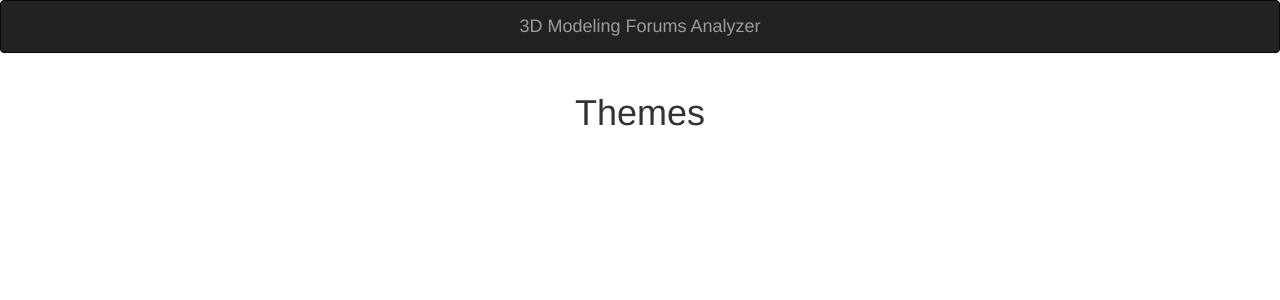
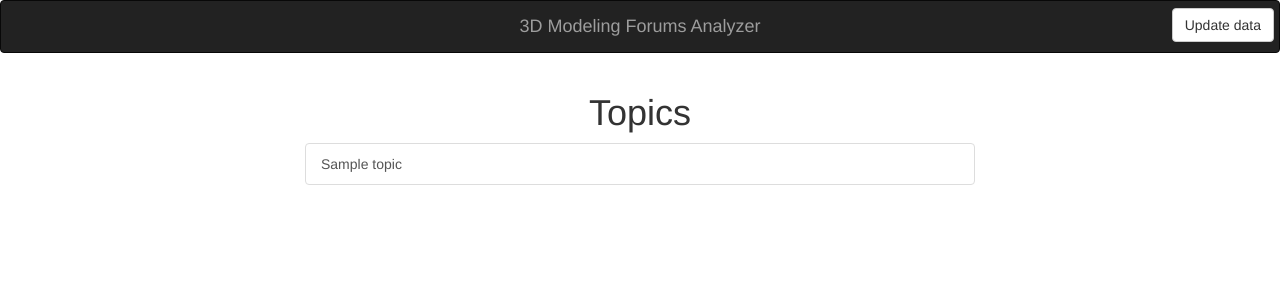
Before and after one commit to yarikzgurovskiy/3DModelingForumsAnalyzer, a Flask app: page / in a window 1280 px wide. Shown: the top 300 px of the page. Run offline with Flask 2, Linux system fonts and the light colour scheme; a database or web service that is not in the repository returns one stand-in record (values such as "Sample title"); data that the repository does not hold is empty; some libraries are stand-ins or nearby versions.

Commit message:
blah blah

```diff
--- a/app.py
+++ b/app.py
@@ -1,5 +1,5 @@
 from flask import Flask, render_template
-from database.mongoDB import Database
+from forum_grabber.forum_grabber.database.mongoDB import Database
 
 db = Database()
 app = Flask(__name__)
@@ -12,9 +12,12 @@
 
 @app.route('/topics/<topic_id>')
 def topic(topic_id):
-    author_mess_amount = db.get_messages_counter_by_topic(topic_id)
-    max_amount = get_max_value(author_mess_amount)
-    return render_template('topic.html', author_mess_amount=author_mess_amount, max_amount=max_amount)
+    author_mess_amount = db.get_messages_counter_by_topic_id(topic_id)
+    topic_url = db.get_topic_by_id(topic_id)['url']
+    key_with_max_value = max(author_mess_amount.keys(), key=(lambda k: author_mess_amount[k]))
+    max_amount = author_mess_amount[key_with_max_value]
+    return render_template('topic.html',
+                           author_mess_amount=author_mess_amount, max_amount=max_amount, topic_url=topic_url)
 
 
 def get_max_value(dictionary: dict):
--- a/forum_grabber/forum_grabber/database/mongoDB.py
+++ b/forum_grabber/forum_grabber/database/mongoDB.py
@@ -33,7 +33,6 @@
     def get_messages_counter_by_topic_id(self, topic_id: str) -> dict:
         topic = self.get_topic_by_id(topic_id)
         messages = list(self.__messages_coll.find({"topic_url": topic["url"]}))
-        print(messages)
         author_mess_amount = dict.fromkeys([message["author"] for message in messages], 0)
         for message in messages:
             author_mess_amount[message["author"]] += 1
--- a/forum_grabber/forum_grabber/spiders/message_spider.py
+++ b/forum_grabber/forum_grabber/spiders/message_spider.py
@@ -11,9 +11,6 @@
         db = Database()
         urls = [topic['url'] for topic in db.get_topics()]
         db.close()
-        urls = [
-            'http://polycount.com/discussion/199176/mudbox-tessellation'
-        ]
         for url in urls:
             yield scrapy.Request(url=url, callback=self.parse)
 
--- a/templates/home.html
+++ b/templates/home.html
@@ -2,7 +2,7 @@
 <html>
 <head>
     {% block head %}
-        <title>{% block title %}{% endblock %} - Flask Super Example</title>
+        <title>{% block title %}{% endblock %} ForumsAnalyzer</title>
     {% endblock %}
     <meta name="viewport" content="width=device-width, initial-scale=1.0">
     <link href="http://netdna.bootstrapcdn.com/bootstrap/3.0.0/css/bootstrap.min.css" rel="stylesheet" media="screen">
@@ -29,6 +29,12 @@
         .centralized {
             text-align: center;
         }
+
+        .update {
+            position: absolute;
+            top: 7px;
+            right: 5px;
+        }
     </style>
 </head>
 <body>
@@ -36,10 +42,13 @@
     <div class="navbar-header">
         <a class="navbar-brand" href="/">3D Modeling Forums Analyzer</a>
     </div>
+    <div class="update">
+        <a href="#" role="button" class="btn btn-default">Update data</a>
+    </div>
 </nav>
 <div class="container">
     {% block heading %}
-        <h1 class="centralized">{% block page %}{% endblock %} Themes</h1>
+        <h1 class="centralized">{% block page %}{% endblock %} Topics</h1>
     {% endblock %}
     <ul class="list-group">
         {% for topic in topics %}
```
Also changed, not shown: templates/topic.html (+34 -4 lines), 1 other file.
